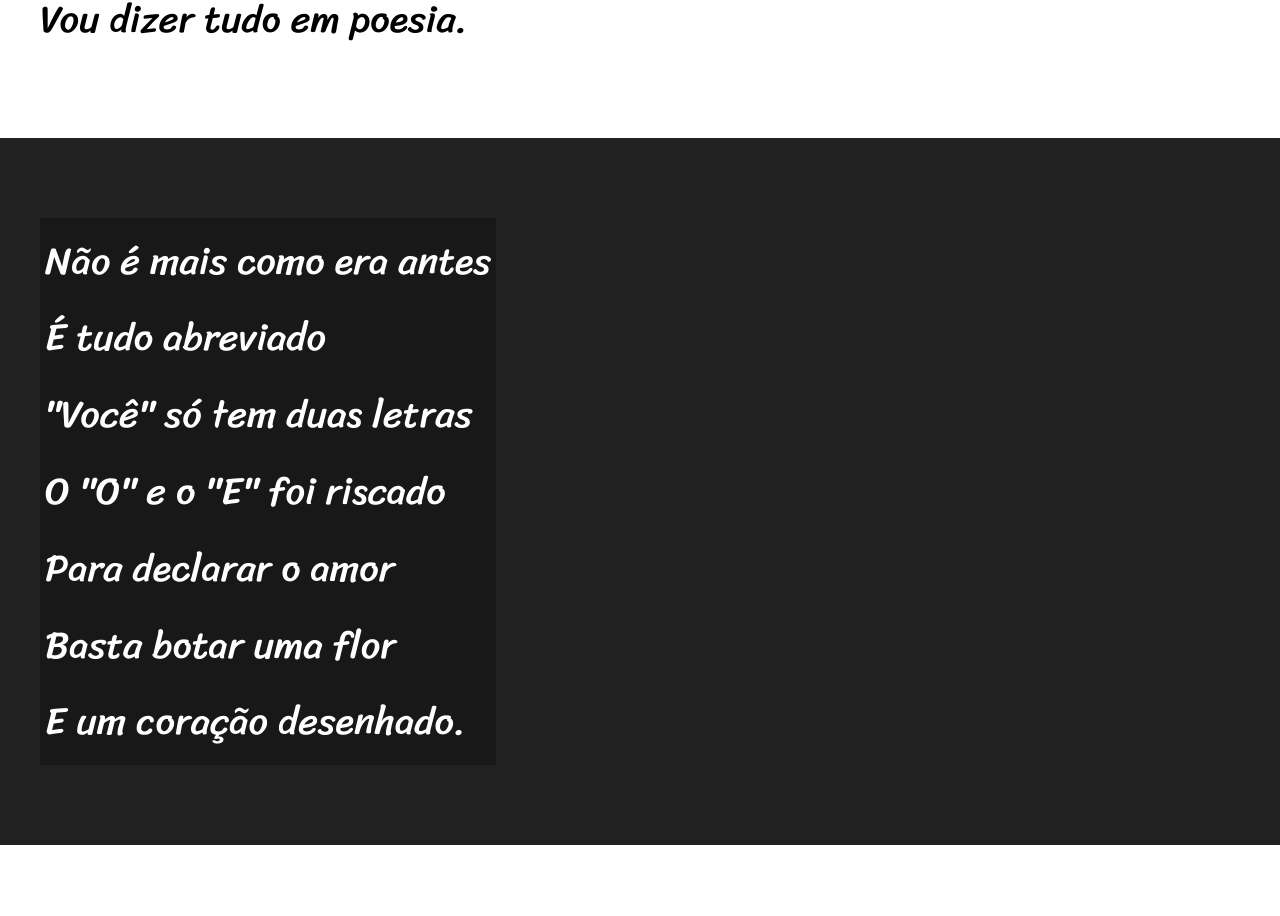
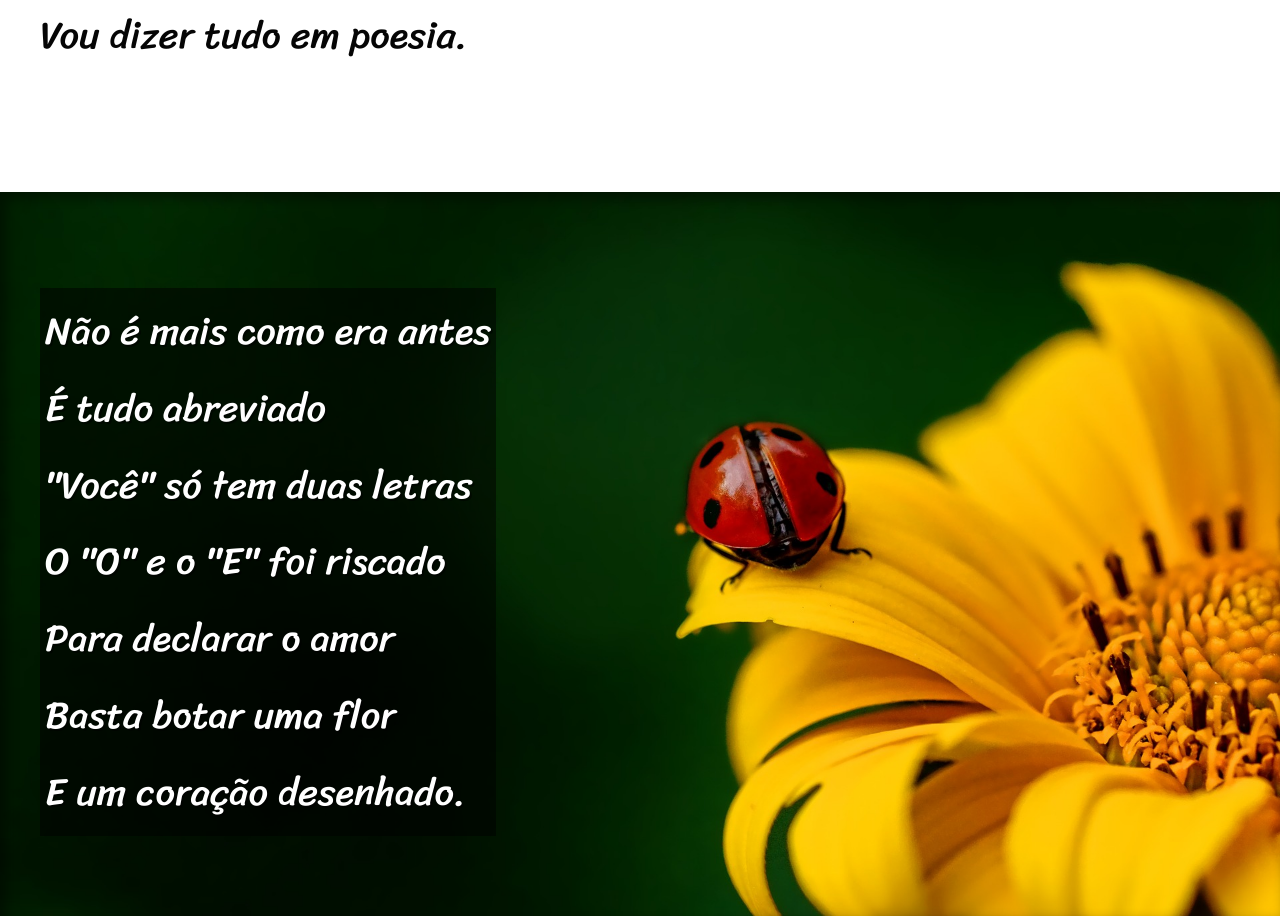
Before and after one commit to ohhigordev/HTML-CSS, a plain HTML site: page Desafios/mini-projeto-cordel/projeto-cordel.html in a window 1280 px wide. Shown: the part 770-1686 px from the top of the page. Drawn offline with Linux system fonts and the light colour scheme.

Commit message:
atualização do projeto mini-cordel

```diff
--- a/Desafios/mini-projeto-cordel/projeto-cordel.html
+++ b/Desafios/mini-projeto-cordel/projeto-cordel.html
@@ -26,7 +26,7 @@
 
 
 
-    <section class="imagem">
+    <section class="imagem" id="img01">
         <p>
             Não é mais como era antes<br>
             É tudo abreviado<br>
@@ -64,7 +64,7 @@
 
 
 
-    <section class="imagem">
+    <section class="imagem" id="img02">
         <p>
             Tenho saudade das cartas<br>
             Escritas com a própria mão<br>
--- a/Desafios/mini-projeto-cordel/style.css
+++ b/Desafios/mini-projeto-cordel/style.css
@@ -45,25 +45,42 @@ header a, footer a{
 }
 
 section{
-    padding-top: 10vh;
+    padding-top: 12vh;
     padding-bottom: 10vh;
     line-height: 2em; /*espaçamento entre as linhas.*/
     padding-left: 40px;
     font-family: var(--font3);
     font-size: 3vw;
 }
+section>p{
+    padding-bottom: 1em;
+}
 .normal{
     background-color: white;
-    color: black;
+    color: rgba(0, 0, 0, 0.979);
 }
 .imagem{
     background-color: rgb(34, 33, 33);
     color: white;
+    background-attachment: fixed;
 }
 .imagem>p{
-    background-color: rgba(0, 0, 0, 0.281);
+    background-color: rgba(0, 0, 0, 0.514);
     display: inline-block;
     padding: 5px;
+    text-shadow: 2px 2px 0px rgba(0, 0, 0, 0.493);
+}
+section#img01{
+    background-image: url(imagens/background001.jpg);
+    background-position: right center;
+    background-size: cover;
+    box-shadow: inset 6px 6px 13px 0px rgba(0, 0, 0, 0.432);
+}
+section#img02{
+    background-image: url(imagens/background002.jpg);
+    background-position: right center;
+    background-size: cover;
+    box-shadow: inset 6px 6px 13px 0px rgba(0, 0, 0, 0.473);
 }
 
 footer{
```
